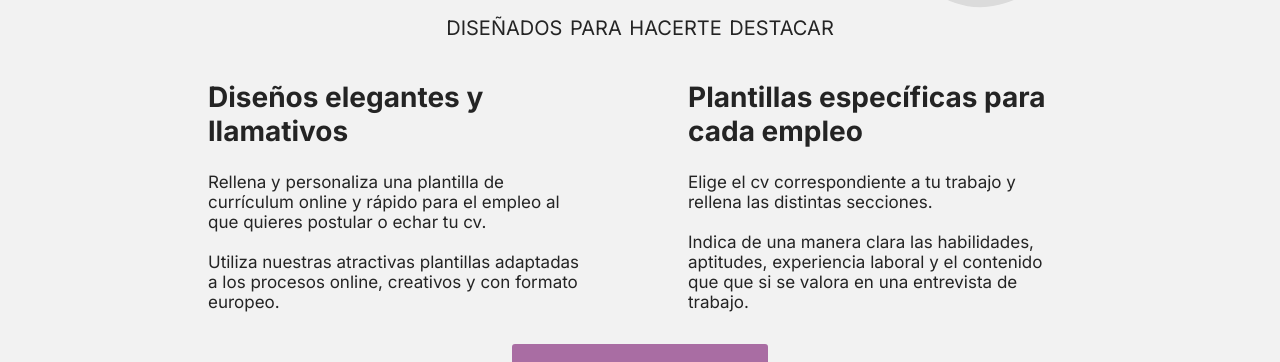
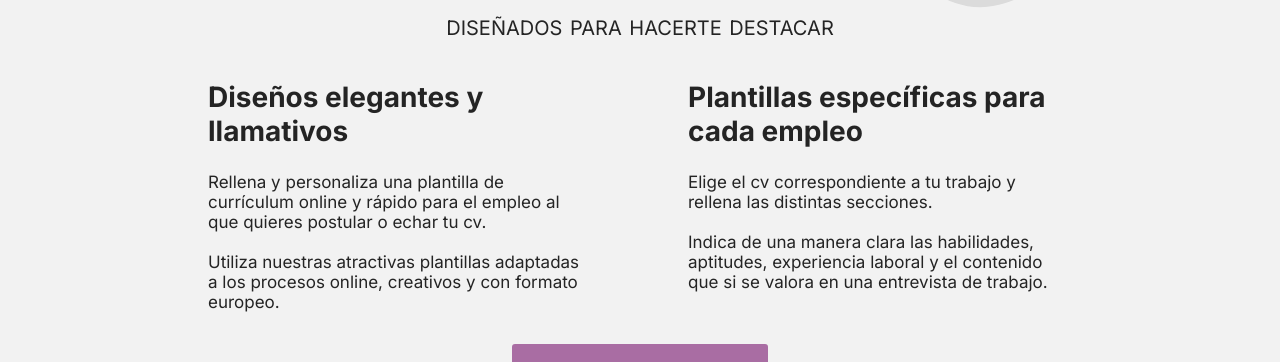
Before and after one commit to Serranosoft/Curricufy, a Next.js app: page / in a window 1280 px wide. Shown: the part 878-1240 px from the top of the page. Built offline with nearby package versions, Linux system fonts and the light colour scheme.

Commit message:
Push to Vercel

```diff
--- a/pages/index.js
+++ b/pages/index.js
@@ -58,7 +58,7 @@ export default function Home() {
           <LandingInfoBox>
             <LandingInfoBoxTitle>Plantillas específicas para cada empleo</LandingInfoBoxTitle>
             <LandingInfoBoxDescr>Elige el cv correspondiente a tu trabajo y rellena las distintas secciones.<br /><br />
-              Indica de una manera clara las habilidades, aptitudes, experiencia laboral y el contenido que que si se valora en una entrevista de trabajo.</LandingInfoBoxDescr>
+              Indica de una manera clara las habilidades, aptitudes, experiencia laboral y el contenido que si se valora en una entrevista de trabajo.</LandingInfoBoxDescr>
           </LandingInfoBox>
         </LandingInfoWrapper>
         <Link href="/curriculums"><LandingInfoBoxButton>Rellenar mi currículum</LandingInfoBoxButton></Link>
```
